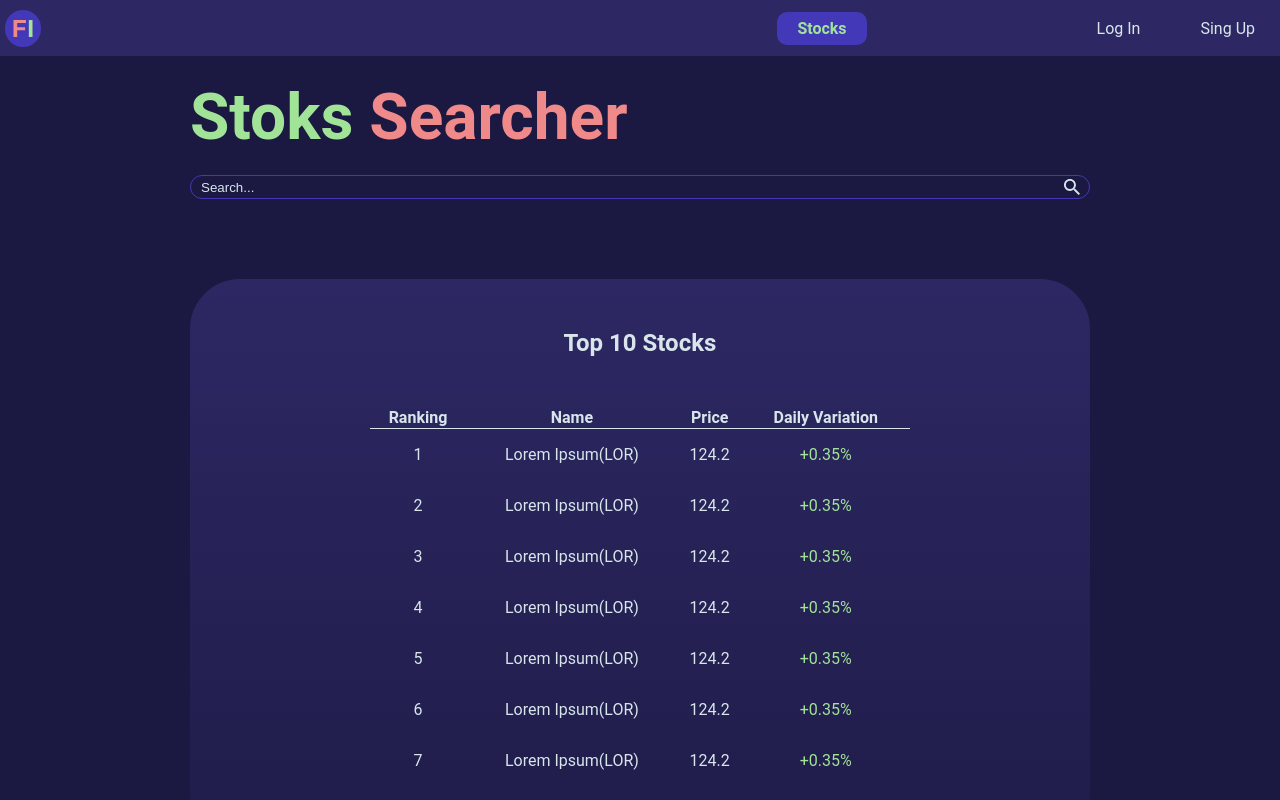
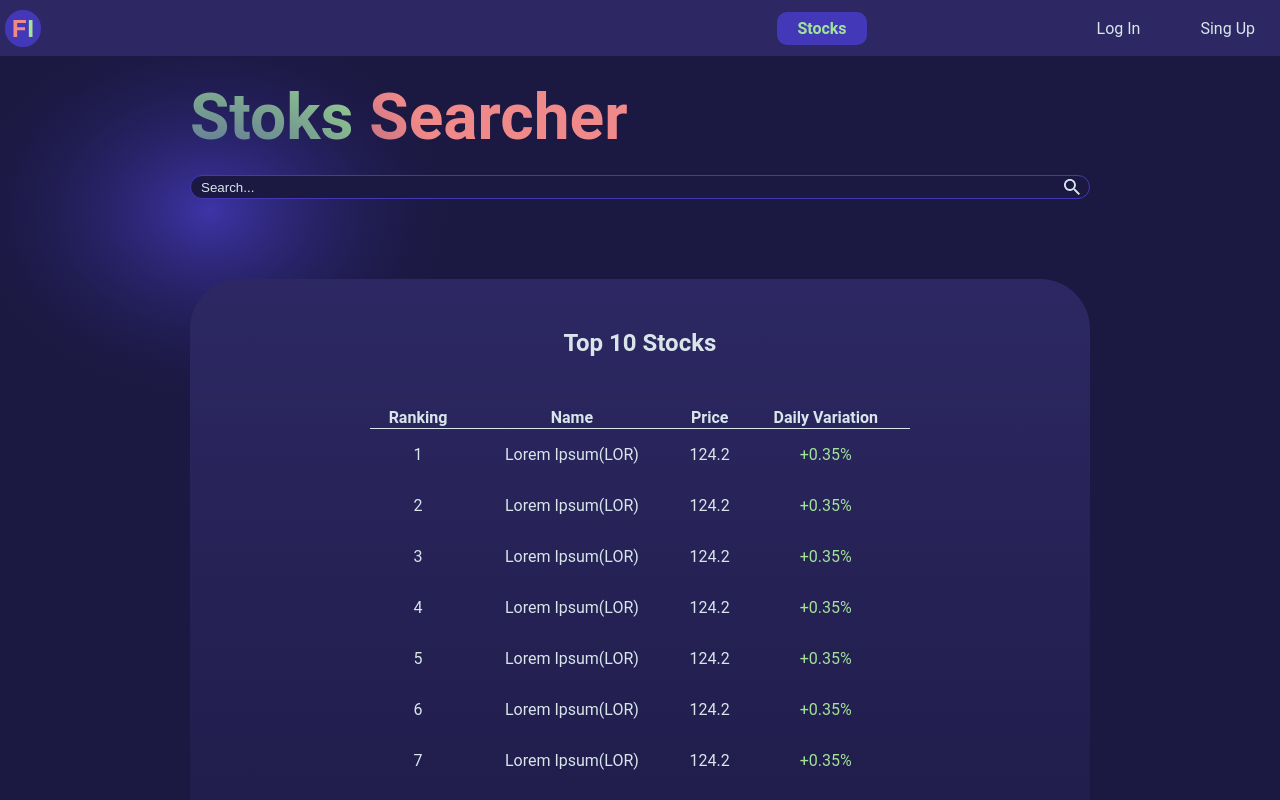
Before and after one commit to nicodeheza/fake-investor, a React (Create React App) app in the folder client/: page /search in a window 1280 px wide. Shown: the top 800 px of the page. Built offline with nearby package versions, Linux system fonts and the light colour scheme; the HTML template or start-up script is replaced by a standard one.

Commit message:
search sparck

```diff
--- a/client/src/pages/Search.tsx
+++ b/client/src/pages/Search.tsx
@@ -160,6 +160,11 @@ export default function Search() {
 		<div className="searchContainer">
 			<div className="searchContent">
 				<h1>
+					<img
+						src="./assets/sparck.svg"
+						alt="sparck img"
+						className="searchContent-sparck"
+					/>
 					Stoks <span>Searcher</span>
 				</h1>
 				<input
--- a/client/src/pages/search.css
+++ b/client/src/pages/search.css
@@ -9,14 +9,23 @@
 	margin: auto;
 }
 .searchContent h1 {
+	position: relative;
 	color: var(--green);
 	font-size: 64px;
 	margin: 20px 0px;
+	z-index: 2;
+}
+.searchContent-sparck {
+	position: absolute;
+	top: -100px;
+	left: -250px;
+	z-index: 1;
 }
 .searchContent span {
 	color: var(--red);
 }
 .searchContent input {
+	position: relative;
 	box-sizing: border-box;
 	border: solid var(--color) 1px;
 	border-radius: 20px;
@@ -24,14 +33,17 @@
 	height: 1.5rem;
 	background: var(--bk-dark) url("../../public/assets/searchIcon.svg") no-repeat 99% 50%;
 	background-size: 1rem 1rem;
+	background-color: var(--bk-dark);
 	color: var(--text);
 	padding: 0px 10px;
 	text-align: left !important;
+	z-index: 2;
 }
 .searchContent input::placeholder {
 	color: var(--text);
 }
 .searchTopContainer {
+	position: relative;
 	background: linear-gradient(180deg, var(--bk-light) 0%, var(--bk-dark) 100%);
 	margin-top: 80px;
 	display: flex;
@@ -39,6 +51,7 @@
 	justify-content: center;
 	align-items: center;
 	border-radius: 50px;
+	z-index: 2;
 }
 .searchTopContainer h2 {
 	size: 36px;
@@ -80,9 +93,10 @@
 	}
 }
 .search-result-box {
-	/* border: solid; */
+	position: relative;
 	margin: 0px;
 	padding: 0px;
+	z-index: 2;
 }
 
 .search-result-box-link {
@@ -107,10 +121,12 @@
 	align-items: center;
 }
 .search-result-box-loading img {
+	position: relative;
 	width: 30px;
 	height: 30px;
 	margin-top: 20px;
 	animation: spinner 2.5s linear infinite;
+	z-index: 2;
 }
 @keyframes spinner {
 	0% {
```
Also changed, not shown: client/public/assets/sparck.svg (added).
